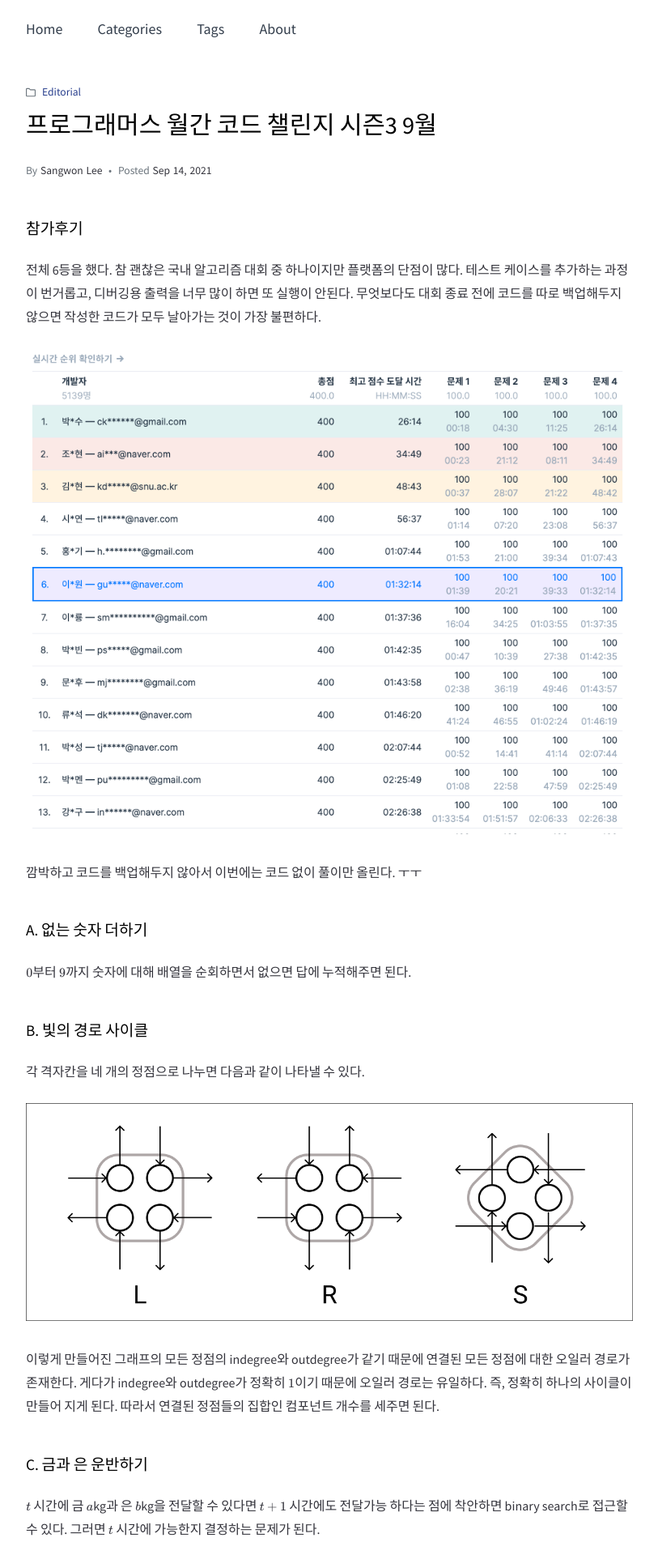
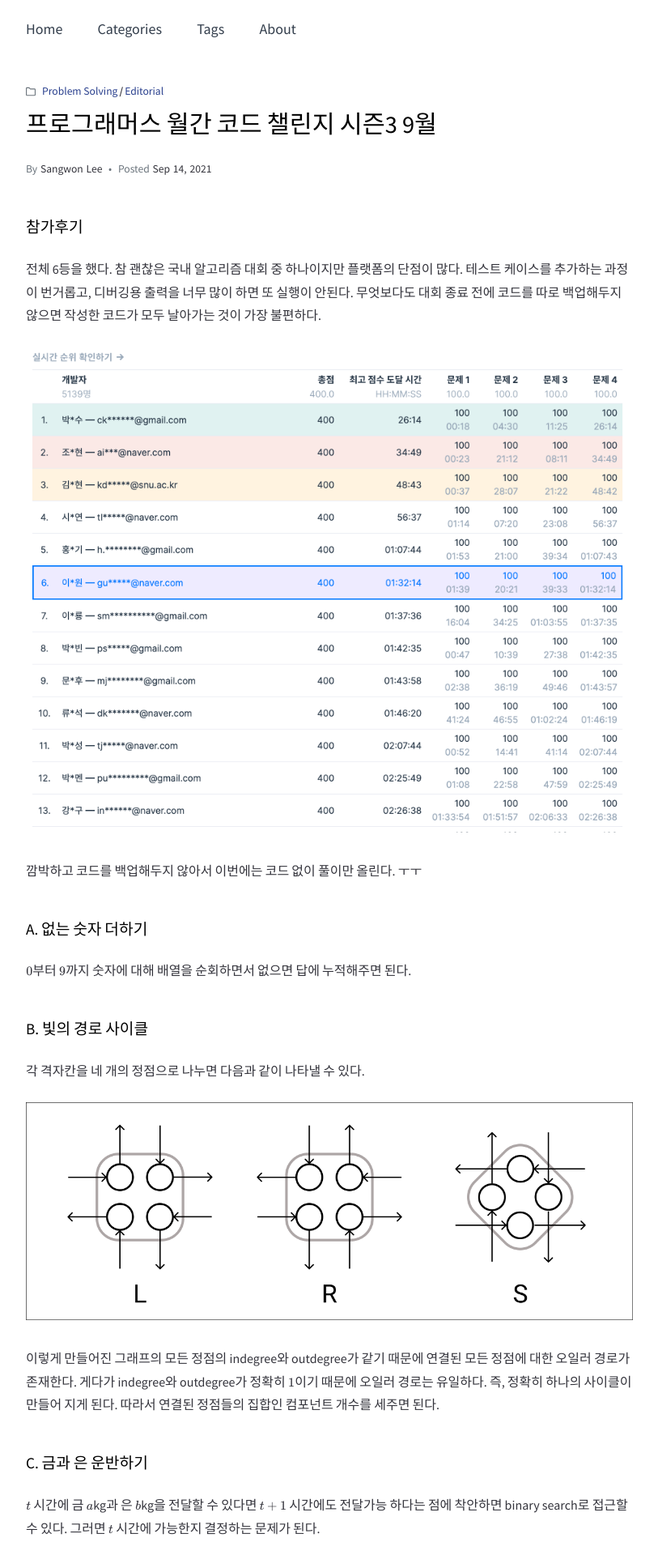
Before and after one commit to gumgood/gumgood.github.io, a Jekyll site: the page built from _posts/2021-09-14-programmers-monthly-code-challenge-s3-september.md, in a window 1280 px wide. Shown: the top 1920 px of the page at 81% size, without its empty margins (233-1046 px from the left). Built offline with Jekyll 4.4.1, drawn with Linux system fonts in a browser that asks for light colours.

Commit message:
Post view에 subcategory 추가

```diff
--- a/_layouts/post.html
+++ b/_layouts/post.html
@@ -8,15 +8,14 @@ layout: default
 
         <div id="post-category">
             <span>
-            {%- if page.subcategory -%}
-                <i id="icon-folder"></i>
-                {%- for category in page.subcategory -%}
-                    <a href="{{ "/categories/" | append: category }}">{{ category | capitalize }}</a>
-                    {%- unless forloop.last -%}
-                        <span id="slash">/</span>
-                    {%- endunless -%}
-                {%- endfor -%}
-            {%- endif-%}
+                {% assign category = page.category[0] %}
+                {% assign subcategory = page.subcategory[0] %}
+                {%- if category -%}
+                    <i id="icon-folder"></i><a href="/categories/{{ category }}">{% include camelcase.html string = category %}</a>
+                    {%- if subcategory -%}
+                        <em>/</em><a href="/categories/{{ subcategory }}">{% include camelcase.html string = subcategory %}</a>
+                    {%- endif -%}
+                {%- endif -%}
             </span>
         </div>
 
--- a/_sass/layout/_post.scss
+++ b/_sass/layout/_post.scss
@@ -40,6 +40,7 @@
     flex-direction: column;
     span {
       display: inline;
+      font-size: 0.85rem;
       width: 100%;
       * {
          vertical-align: middle;
@@ -54,11 +55,15 @@
       }
       a {
         text-decoration: none;
-        font-size: 0.85rem;
         color: var(--link-color);
         &:hover {
           @extend %link-hover;
         }
+      }
+      em {
+          @include ml-mr(0.125rem);
+          font-weight: 600;
+          font-style: normal;
       }
     }
   }
```
